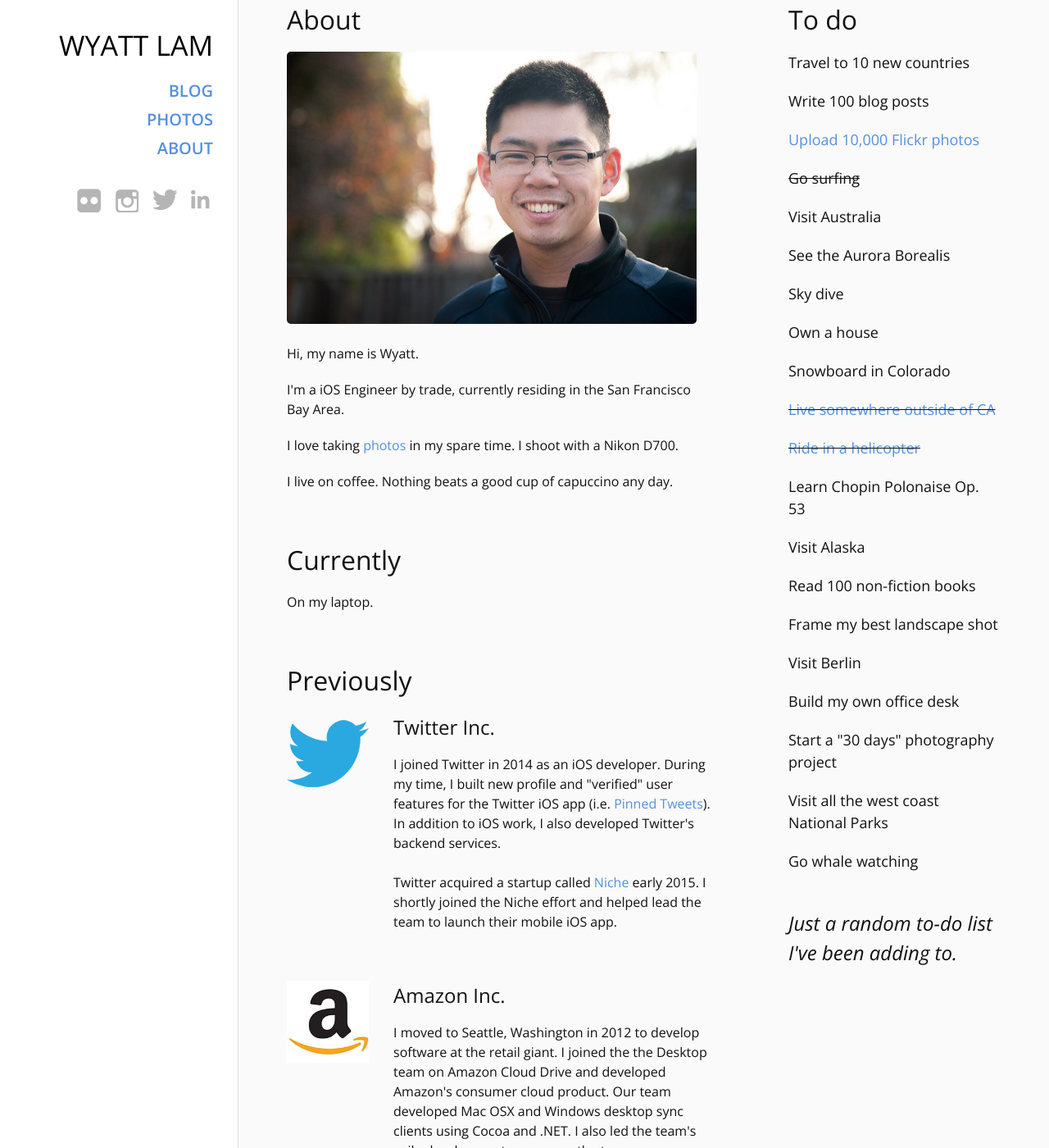
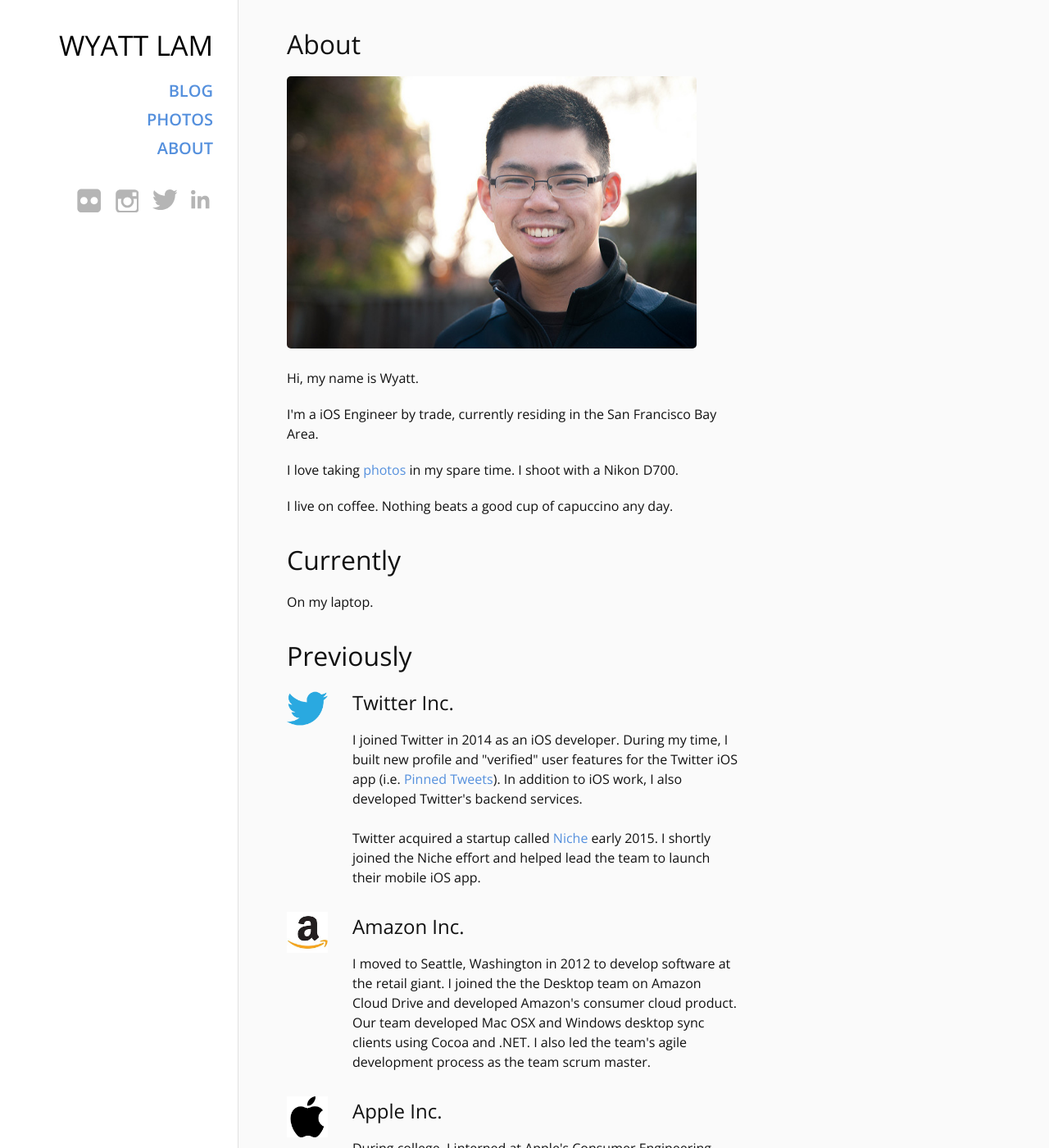
Before and after one commit to wyattlam1/wyattlam1.github.io, a Jekyll site: the page built from about/index.html, in a window 1280 px wide and 1400 px high. Shown: the whole window at 82% size. Built offline with Jekyll 4.4.1, drawn with Linux system fonts in a browser that asks for light colours.

Commit message:
some minor ipad support

```diff
--- a/_sass/_base.scss
+++ b/_sass/_base.scss
@@ -9,7 +9,7 @@
 h1, h2, h3, h4, h5, h6,
 p, blockquote, pre,
 ul, ol, dl, figure,
-%vertical-rhythm { margin-bottom: $spacing-unit / 2; }
+%vertical-rhythm { margin-bottom: $spacing / 2; }
 
 .profile-title { font-size: 34px; color: #000000; }
 
@@ -63,7 +63,7 @@
 img             { max-width: 100%; vertical-align: middle; }
 figure > img    { display: block; }
 figcaption      { font-size: $small-font-size; }
-ul, ol          { margin-left: $spacing-unit; }
+ul, ol          { margin-left: $spacing; }
 li  {
     > ul,
     > ol {
@@ -76,7 +76,7 @@
 a       { color: $link-color; text-decoration: none; }
 a:hover { color: lighten($link-color, 25%); text-decoration: none; }
 
-blockquote { color: $grey-color; border-left: 4px solid $grey-color-light; padding-left: $spacing-unit / 2; font-size: 18px; letter-spacing: -1px; font-style: italic;
+blockquote { color: $grey-color; border-left: 4px solid $grey-color-light; padding-left: $spacing / 2; font-size: 18px; letter-spacing: -1px; font-style: italic;
     > :last-child {
         margin-bottom: 0;
     }
--- a/_sass/_layout.scss
+++ b/_sass/_layout.scss
@@ -10,24 +10,24 @@
  -----------------------------*/
 $left-container-width: 230px;
 .left-container         { top: 0; left: 0; position: fixed; width: $left-container-width; height: 100%;
-                          padding: ($spacing-unit) ($spacing-unit) 0 ($spacing-unit); text-align: right;
+                          padding: ($spacing) ($spacing) 0 ($spacing); text-align: right;
                           background-color: #ffffff; border-right: 1px solid $border-color; }
 .left-container-scroll-border { top:0; right:-1px; position:absolute; width:1px; height: 0%; border-right: 1px solid $grey-color; }
-.navigation             { margin-top: $spacing-unit/2; }
+.navigation             { margin-top: $spacing/2; }
 .navigation ul          { list-style: none; padding: 0; margin: 0; }
 .navigation li          { margin-bottom: 5px; }
-.network-container      { margin-top: $spacing-unit; }
+.network-container      { margin-top: $spacing; }
 .network                { padding: 0; margin: 0 0 0 10px; }
 .network svg            { display: inline-block; vertical-align: middle; text-align: right; }
 .network svg path       { fill: $grey-color-light; }
 .network svg:hover path { fill: $grey-color-dark; }
 
 @include media-query($on-phone) {
-    .left-container    { position: static; width: 100%; height: auto; margin: 0; padding: $spacing-unit 0 0 0;
+    .left-container    { position: static; width: 100%; height: auto; margin: 0; padding: $spacing 0 0 0;
                          text-align: center; border: 0; border-bottom: 1px solid $grey-color-light-light; }
-    .navigation li     { display: inline-block; margin: 0; padding: 0 ($spacing-unit/2) 0 ($spacing-unit/2); }
-    .network-container { margin-top: $spacing-unit / 2; }
-    .network           { margin: 0 ($spacing-unit/2) 0 ($spacing-unit/2); }
+    .navigation li     { display: inline-block; margin: 0; padding: 0 ($spacing/2) 0 ($spacing/2); }
+    .network-container { margin-top: $spacing / 2; }
+    .network           { margin: 0 ($spacing/2) 0 ($spacing/2); }
     .rss-subscribe     { visibility: hidden; height: 0; }
 }
 
@@ -35,19 +35,23 @@
     RIGHT CONTAINER
  -----------------------------*/
  $photo-list-story-height: 250px;
-.right-container                           { margin-left: $left-container-width + $spacing-unit * 2; background-color: rgb(250, 250, 250) }
-.post                                      { padding-top: $spacing-unit; background-color: #ffffff; }
-.post-list                                 { padding-top: $spacing-unit; max-width: 80%; list-style: none; margin: 0 ($spacing-unit) 0 ($spacing-unit*2); }
-.post-list li                              { padding: $spacing-unit; margin-bottom: $spacing-unit/2; overflow:hidden;
+.right-container                           { margin-left: $left-container-width + $spacing * 2; background-color: rgb(250, 250, 250) }
+.post                                      { padding-top: $spacing; background-color: #ffffff; }
+.post-list                                 { padding-top: $spacing; max-width: 80%; list-style: none; margin: 0 ($spacing) 0 ($spacing*2); }
+.post-list li                              { padding: $spacing; margin-bottom: $spacing/2; overflow:hidden;
                                              border: 0px solid $border-color; border-radius: 3px; background-color:#ffffff;
                                              box-shadow: 0 0px 2px 0 darken($border-color, 5%); }
 .post-list-photo-story                     { max-width:100%; height:$photo-list-story-height; background-size:cover; background-repeat: no-repeat; }
-.post-list-photo-story-overlay             { height: $photo-list-story-height + $spacing-unit*2; margin: -$spacing-unit;
+.post-list-photo-story-overlay             { height: $photo-list-story-height + $spacing*2; margin: -$spacing;
                                              background-color: #000000; opacity:0.2 }
 .post-list-photo-story-overlay:hover       { opacity:0 }
 .post-list-photo-story .post-list-title    { color:#ffffff; position: relative; bottom: $photo-list-story-height; }
 .post-list-photo-story .post-list-subtitle { color:#eeeeee; font-size: 16px; position: relative; bottom: $photo-list-story-height; }
 
+@include media-query($on-tablet) {
+    .post-list       { max-width: 100%; margin: 0 ($spacing) 0 ($spacing); }
+    .post-list-photo-story { background-position: 0 !important; background-size: cover cover; }
+}
 @include media-query($on-phone) {
     .right-container { margin: 0; }
     .post-list       { max-width: 100%; margin: 0; }
@@ -58,23 +62,31 @@
 /*------------------------------
     POSTS
  -----------------------------*/
-$post-content-padding: $spacing-unit*6;
+$post-content-padding: $spacing*6;
 .post                                   { display: block; margin: 0 auto; }
 .post                                   { h1, h2, h3, h4, h5, h6 { padding: 0 ($post-content-padding) 0 ($post-content-padding); } }
-.post p                                 { padding: 0 ($post-content-padding) 0 ($post-content-padding); margin-bottom: $spacing-unit; }
-.post blockquote                        { margin: 0 0 ($spacing-unit) ($post-content-padding); }
+.post p                                 { padding: 0 ($post-content-padding) 0 ($post-content-padding); margin-bottom: $spacing; }
+.post blockquote                        { margin: 0 0 ($spacing) ($post-content-padding); }
 .post blockquote                        { h1, h2, h3, h4, h5, h6 { padding-left: 0; } }
 .post blockquote p                      { padding-left: 0; }
 .post table                             { padding: 0 ($post-content-padding) 0 ($post-content-padding); }
-.post-header                            { margin: ($spacing-unit) 0 ($spacing-unit) 0; }
+.post-header                            { margin: ($spacing) 0 ($spacing) 0; }
 .post-subtitle                          { padding: 0 ($post-content-padding) 0 ($post-content-padding); }
-.post-content                           { margin-bottom: $spacing-unit; }
+.post-content                           { margin-bottom: $spacing; }
 .post-photo-story-day-overlay           { height: 100%; background-color: #000000; opacity: 0.2; }
 .post-photo-story-day-overlay:hover     { opacity: 0.0; }
 .post-photo-story-day-title             { position: absolute; bottom: 20px; right: 20px; }
 
+@include media-query($on-tablet) {
+    $post-content-tablet-padding: $spacing*3;
+    .post              { h1, h2, h3, h4, h5, h6 { padding: 0 ($post-content-tablet-padding) 0 ($post-content-tablet-padding); } }
+    .post p            { padding: 0 ($post-content-tablet-padding) 0 ($post-content-tablet-padding); }
+    .post blockquote   { margin: 0 0 ($spacing) ($post-content-tablet-padding); }
+    .post table        { padding: 0 ($post-content-tablet-padding) 0 ($post-content-tablet-padding); }
+    .post-subtitle     { padding: 0 ($post-content-tablet-padding) 0 ($post-content-tablet-padding); }
+}
 @include media-query($on-phone) {
-    .post                        { padding:0 ($spacing-unit) 0 ($spacing-unit); }
+    .post                        { padding:0 ($spacing) 0 ($spacing); }
     .post                        { h1, h2, h3, h4, h5, h6 { padding: 0; } }
     .post p                      { padding: 0; }
     .post blockquote             { margin-left: 0 };
@@ -85,10 +97,10 @@
     OTHER
  -----------------------------*/
 .center        { display: block; margin:0 auto; }
-.pagination    { max-width: 80%; text-align: right; margin: $spacing-unit 0 0 $spacing-unit*2; }
-#disqus_thread { max-width: 800px; margin: $spacing-unit*2 auto; padding: ($spacing-unit*2) ($spacing-unit) 0 ($spacing-unit);
+.pagination    { max-width: 80%; text-align: right; margin: $spacing 0 0 $spacing*2; }
+#disqus_thread { max-width: 800px; margin: $spacing*2 auto; padding: ($spacing*2) ($spacing) 0 ($spacing);
                  border-top: 1px solid #DDDDDD; }
 
 @include media-query($on-phone) {
-    .pagination { max-width: 100%; text-align: center; margin: $spacing-unit 0 0 0; }
+    .pagination { max-width: 100%; text-align: center; margin: $spacing 0 0 0; }
 }
--- a/_sass/_page-about.scss
+++ b/_sass/_page-about.scss
@@ -1,96 +1,31 @@
 $about-logo-width: 100px;
 $about-logo-width-smaller: 50px;
-.about {
-    min-width: 800px;
-    overflow: hidden;
-    padding-left: $spacing-unit * 2;
-    padding-right: $spacing-unit * 2;
+.about                      { min-width: 800px; overflow: hidden; padding: ($spacing) ($spacing*2) 0 ($spacing*2); }
+.about-content-container    { float: left; width: 60%; margin-right: $spacing * 3; }
+.about-section-container    { margin-bottom: $spacing * 2; }
+.about-profile-img          { width: 100%; }
 
-    @include media-query($on-phone) {
-        min-width: 0;
-        padding-top: $spacing-unit;
-        padding-left: $spacing-unit;
-        padding-right: $spacing-unit;
-    }
+.bio-container ul {  list-style: none; padding: 0; margin: 0; }
+.bio-container li { margin-bottom: 20px; }
 
-    .about-content-container {
-        float: left;
-        width: 60%;
-        margin-right: $spacing-unit * 3;
+.todo-container h2 { padding: 0; }
+.todo-container ul { list-style: none; padding: 0; margin: 0; }
+.todo-container li { margin-bottom: 20px; }
 
-        @include media-query($on-phone) {
-            float: none;
-            width: 100%;
-            margin: 0;
-        }
-    }
+.job-container { margin-bottom: $spacing * 2; }
+.job-container .logo { float: left; width: $about-logo-width; }
+.job-container .description-container { margin-left: $about-logo-width + $spacing; }
 
-    .todo-container {
-        h2 {
-            padding: 0;
-        }
+@include media-query($on-tablet) {
+    .about                      { min-width: 0; padding: ($spacing) ($spacing) 0 ($spacing*2); }
+    .about-content-container    { float: none; width: 100%; margin: 0; }
+    .about-section-container    { margin-bottom: $spacing; max-width: 550px; }
 
-        & ul {
-            list-style: none;
-            padding: 0;
-            margin: 0;
-        }
-
-        & li {
-            margin-bottom: 20px;
-        }
-    }
-
-    .about-section-container {
-        margin-bottom: $spacing-unit * 2;
-
-        @include media-query($on-phone) {
-            margin-bottom: $spacing-unit;
-        }
-    }
-
-    .bio-container {
-        & ul {
-            list-style: none;
-            padding: 0;
-            margin: 0;
-        }
-
-        & li {
-            margin-bottom: 20px;
-        }
-    }
-
-    .about-profile-img {
-        width: 100%;
-    }
-
-    .job-container {
-        margin-bottom: $spacing-unit * 2;
-
-        @include media-query($on-phone) {
-            margin-bottom: $spacing-unit;
-        }
-    }
-
-    .job-container .logo {
-        float: left;
-        width: $about-logo-width;
-
-        @include media-query($on-phone) {
-            width: $about-logo-width-smaller;
-        }
-    }
-
-    .job-container .description-container {
-        margin-left: $about-logo-width + $spacing-unit;
-
-        @include media-query($on-phone) {
-            margin-left: $about-logo-width-smaller + $spacing-unit;
-
-            & h1 {
-                margin-left: $about-logo-width;
-            }
-        }
-    }
+    .job-container                              { margin-bottom: $spacing; }
+    .job-container .logo                        { width: $about-logo-width-smaller; }
+    .job-container .description-container       { margin-left: $about-logo-width-smaller + $spacing; }
+    .job-container .description-container h1    { margin-left: $about-logo-width; }
 }
+@include media-query($on-phone) {
+    .about { min-width: 0; padding: ($spacing) ($spacing) 0 ($spacing); }
+}
--- a/_sass/_photo-story.scss
+++ b/_sass/_photo-story.scss
@@ -10,17 +10,21 @@
 .img-container a               { display: block; width: 100%; height: 100%; }
 .img-container-vertical-spacer { width: $image-spacing-unit; }
 .img-section-spacer            { display: block; width: 100%; height: $image-spacing-unit; }
-.img-section-divider           { width: 100px; height: 1px; margin: $spacing-unit*2 auto; background-color: $grey-color-light-light; }
+.img-section-divider           { width: 100px; height: 1px; margin: $spacing*2 auto; background-color: $grey-color-light-light; }
 .img-caption                   { display: block; padding: 0; margin: 0px ($post-content-padding/2) 0px ($post-content-padding/2);
                                  text-align: center; }
 .heightTall                    { height: 650px; }
 
+@include media-query($on-tablet) {
+    .img-section                    { margin: 0 ($post-content-padding/4) 0 ($post-content-padding/4); }
+    .img-section-100                { margin: 0 ($post-content-padding/4) 0 ($post-content-padding/4); }
+}
 @include media-query($on-phone) {
     .img-section                    { display: block; margin: 0; }
     .img-section-100                { display: block; margin: 0; }
     .img-container                  { display: block; height: 200px; }
     .img-container-vertical-spacer  { display: block; width: 100%; height: $image-spacing-unit; }
-    .img-section-divider            { margin: $spacing-unit auto; }
+    .img-section-divider            { margin: $spacing auto; }
     .img-caption                    { margin: 0; }
     .heightTall                     { height: 350px; }
 }
--- a/css/main.scss
+++ b/css/main.scss
@@ -4,7 +4,7 @@
 @charset "utf-8";
 
 // Globals
-$spacing-unit:     30px;
+$spacing: 30px;
 
 // Fonts
 $base-font-family: 'Open Sans', Helvetica, Arial, sans-serif;
@@ -30,14 +30,14 @@
 $content-width:    80%;
 
 $on-phone:         800px;
-$on-tablet:        800px;
+$on-tablet:        1280px;
 $on-laptop:        800px;
 
 // Using media queries with like this:
 // @include media-query($on-phone) {
 //     .wrapper {
-//         padding-right: $spacing-unit / 2;
-//         padding-left: $spacing-unit / 2;
+//         padding-right: $spacing / 2;
+//         padding-left: $spacing / 2;
 //     }
 // }
 @mixin media-query($device) {
```
